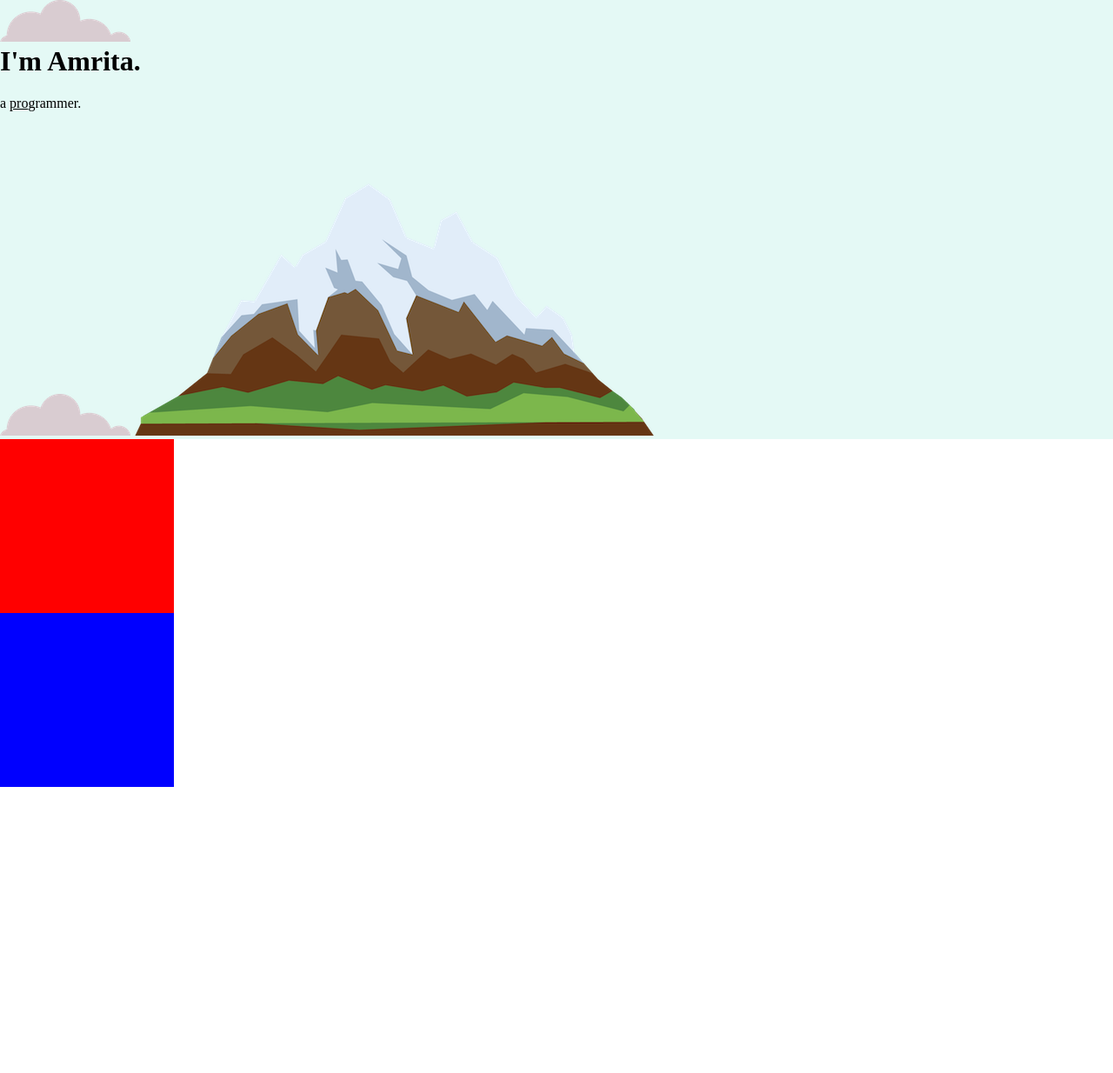
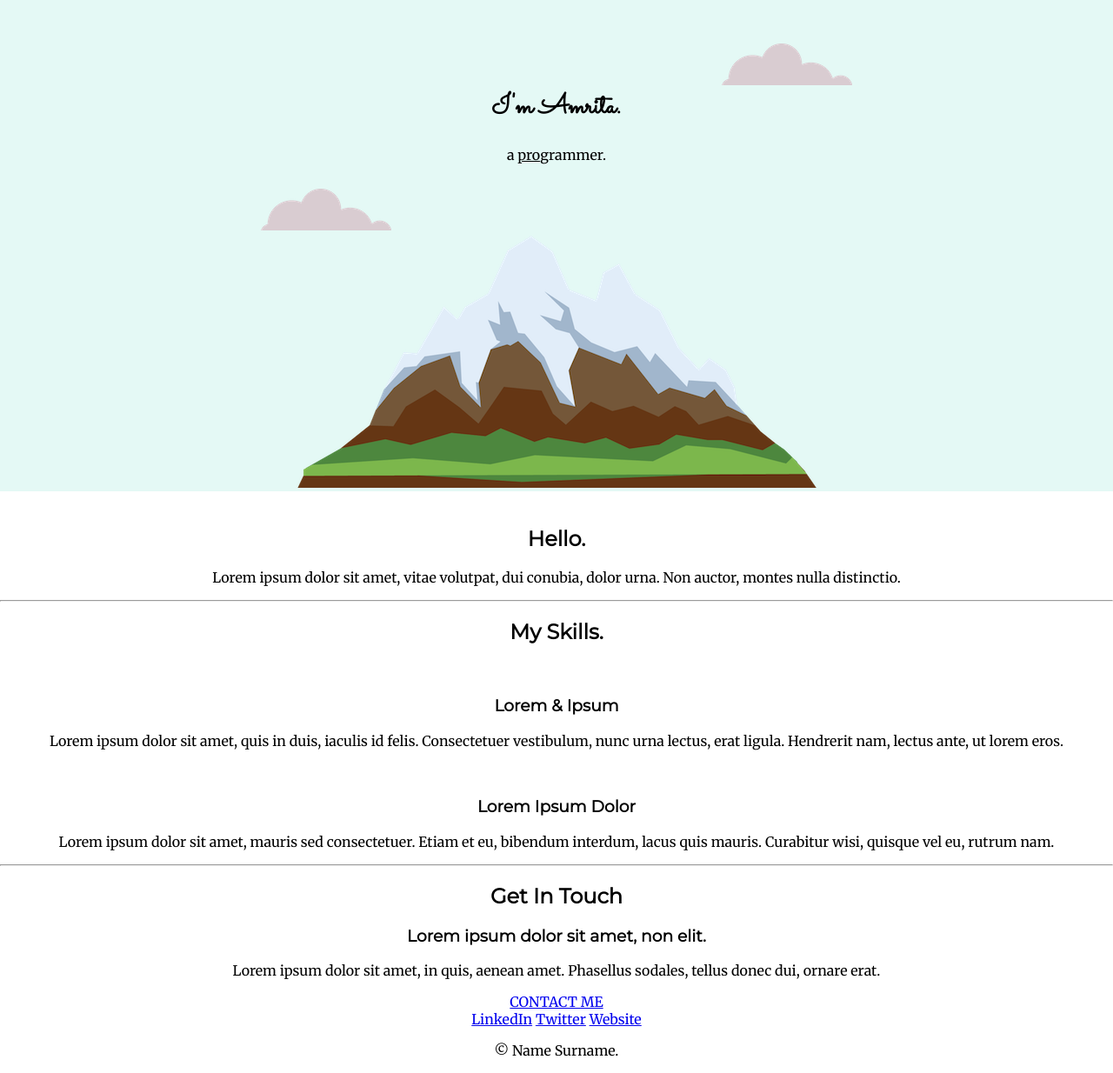
Before and after one commit to AmritaRoy92/CSS_1st_PROJECT, a plain HTML site: page index.html in a window 1280 px wide. Shown: the whole page at 87% size. Before the commit the page ends 905 px from the top, so only its background shows below. Drawn offline with Linux system fonts and the light colour scheme.

Commit message:
changed position of cloud images and added padding to top container ,added font style to body and headings and replaced middle and bottom container inside index.html with stubcode.html

```diff
--- a/css/styles.css
+++ b/css/styles.css
@@ -1,26 +1,48 @@
-
-body{
+body {
   margin: 0;
-}
-h1{
-  margin-top: 0;
+  text-align: center;
+  font-family: 'Merriweather', serif;
 }
 
-.top_container{
+h1 {
+  margin-top: 0;
+  font-family: 'Sacramento', cursive;
+}
+
+h2 {
+  font-family: 'Montserrat', sans-serif;
+}
+
+h3 {
+  font-family: 'Montserrat', sans-serif;
+}
+
+.top_container {
+  position: relative;
+  padding-top: 100px;
   background-color: #E4F9F5;
 }
 
-.middle_container{
-background-color: red;
-height: 200px;
-width: 200px;
+.middle_container {
+
 }
 
-.bottom_container{
-  background-color: blue;
-  height: 200px;
-  width: 200px;
+.bottom_container {
+
 }
-.pro{
-  text-decoration:underline;
+
+.pro {
+  text-decoration: underline;
 }
+
+.top-cloud {
+  position: absolute;
+  right: 300px;
+  top: 50px;
+}
+
+.bottom-cloud {
+  position: absolute;
+  left: 300px;
+  bottom: 300px;
+}
--- a/index.html
+++ b/index.html
@@ -5,23 +5,56 @@
     <title>Amrita Roy</title>
     <link rel="stylesheet" href="css/styles.css">
     <link rel="icon" href="favicon.ico">
+    <link rel="preconnect" href="https://fonts.googleapis.com">
+  <link rel="preconnect" href="https://fonts.gstatic.com" crossorigin>
+  <link href="https://fonts.googleapis.com/css2?family=Merriweather&family=Montserrat&family=Sacramento&display=swap" rel="stylesheet">
   </head>
   <body>
     <div class="top_container">
-      <img src="images/cloud.png" alt="cloud-img">
+      <img class="top-cloud" src="images/cloud.png" alt="cloud-img">
       <h1>I'm Amrita.</h1>
       <p>a <span class="pro">pro</span>grammer.</p>
-      <img src="images/cloud.png" alt="cloud-img">
+      <img class="bottom-cloud" src="images/cloud.png" alt="cloud-img">
       <img src="images/mountain.png" alt="mountain-img">
     </div>
 
-    <div class="middle_container">
-
+    <div class="middle-container">
+      <div class="profile">
+        <img class="" src="" alt="">
+        <h2>Hello.</h2>
+        <p>Lorem ipsum dolor sit amet, vitae volutpat, dui conubia, dolor urna. Non auctor, montes nulla distinctio.</p>
+      </div>
+      <hr>
+      <div class="skills">
+        <h2>My Skills.</h2>
+        <div class="skill-row">
+          <img class="" src="" alt="">
+          <h3>Lorem & Ipsum</h3>
+          <p>Lorem ipsum dolor sit amet, quis in duis, iaculis id felis. Consectetuer vestibulum, nunc urna lectus, erat ligula. Hendrerit nam, lectus ante, ut lorem eros.</p>
+        </div>
+        <div class="skill-row">
+          <img class="" src="" alt="">
+          <h3>Lorem Ipsum Dolor</h3>
+          <p>Lorem ipsum dolor sit amet, mauris sed consectetuer. Etiam et eu, bibendum interdum, lacus quis mauris. Curabitur wisi, quisque vel eu, rutrum nam.</p>
+        </div>
+      </div>
+      <hr>
+      <div class="contact-me">
+        <h2>Get In Touch</h2>
+        <h3>Lorem ipsum dolor sit amet, non elit.</h3>
+        <p>Lorem ipsum dolor sit amet, in quis, aenean amet. Phasellus sodales, tellus donec dui, ornare erat.</p>
+        <a class="btn" href="mailto:name@email.com">CONTACT ME</a>
+      </div>
     </div>
 
-    <div class="bottom_container">
 
+    <div class="bottom-container">
+      <a class="footer-link" href="https://www.linkedin.com/">LinkedIn</a>
+      <a class="footer-link" href="https://twitter.com/">Twitter</a>
+      <a class="footer-link" href="https://www.appbrewery.co/">Website</a>
+      <p>© Name Surname.</p>
     </div>
+
 
 
   </body>
```
